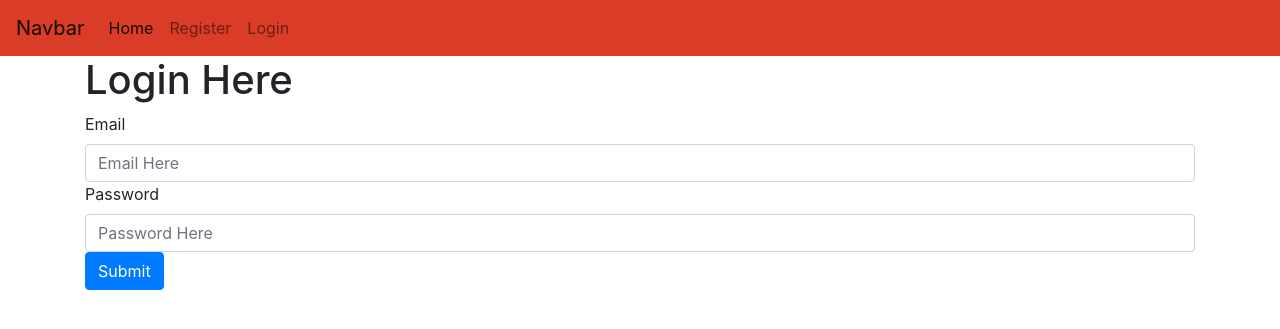
After one commit to Terlam/chicodes_week5_day2, a Flask app: page /login in a window 1280 px wide. The commit adds this page. Shown: the top 329 px of the page. Run offline with Flask 2, Linux system fonts and the light colour scheme; some libraries are stand-ins or nearby versions.

Commit message:
register and login creation - TM

```diff
--- a/marvel_phonebook_app/forms.py
+++ b/marvel_phonebook_app/forms.py
@@ -8,9 +8,14 @@ from wtforms.validators import DataRequired,EqualTo, Email
 # Email == making sure the field has a proper email given to it
 
 class AvengerInfoForm(FlaskForm):
-    heroname = StringField('Heroname', validators = [DataRequired()])
+    username = StringField('Username', validators = [DataRequired()])
     phone = StringField('Phone', validators = [DataRequired()])
     email = StringField('Email', validators = [DataRequired(), Email()])
     password = PasswordField('Password', validators = [DataRequired()])
     # confirm_pass = PasswordField('Confirm Password', validators = [DataRequired(), EqualTo('password')])
     submit = SubmitField()
+
+class LoginForm(FlaskForm):
+    email = StringField('Email', validators = [DataRequired(), Email()])
+    password = PasswordField('Password', validators = [DataRequired()])
+    submit = SubmitField()
--- a/marvel_phonebook_app/routes.py
+++ b/marvel_phonebook_app/routes.py
@@ -1,11 +1,18 @@
 # Imort the app variable from the init
-from marvel_phonebook_app import app
+from marvel_phonebook_app import app,db
 
 # Import specific packages from flask
-from flask import render_template,request
+from flask import render_template,request, redirect, url_for
 
 # Import Our Form(s)
-from marvel_phonebook_app.forms import AvengerInfoForm
+from marvel_phonebook_app.forms import AvengerInfoForm, LoginForm
+
+# Import of Our Model(s) for the Database
+from marvel_phonebook_app.models import User,Post, check_password_hash
+
+# Import for Flask Login functions - login_required
+# login_user, curent_user, logout_user
+from flask_login import login_required, login_user, current_user, logout_user
 
 # Default Home Route
 @app.route('/')
@@ -19,11 +26,44 @@ def register():
     # Validation of our form
     if request.method == 'POST' and form.validate():
         # Get Information from the form
-        heroname = form.heroname.data
+        username = form.username.data
         phone = form.phone.data
         email = form.email.data
         password = form.password.data
         # Print the data to the server that comes from the form
-        print(heroname,phone,email,password)
+        print(username,phone,email,password)
+
+        #Creation/Init of our user Class (aka Model)
+        user = User(username,email,password)
+
+        # open a connection to the database
+
+        db.session.add(user)
+
+        # Commit all data to database
+        db.session.commit()
+
+        # Open a connection to the database
+        db.session.add(user)
 
     return render_template('register.html',user_form = form)
+
+@app.route('/login', methods = ['GET', 'POST'])
+def login():
+    form = LoginForm()
+    if request.method == 'POST' and form.validate():
+        email = form.email.data
+        password = form.password.data
+        # Saving the logged in user to a variable
+        logged_user = User.query.filter(User.email == email).first()
+        # Check the pasword of the newly found user
+        # and validate the password against the hash value
+        # inside of the database
+        if logged_user and check_password_hash(logged_user.password, password):
+            login_user(logged_user)
+            #todo
+            return redirect(url_for('home'))
+        else:
+            #todo
+            return redirect(url_for('login'))
+    return render_template('login.html', login_form = form)
--- a/marvel_phonebook_app/templates/home.html
+++ b/marvel_phonebook_app/templates/home.html
@@ -1,5 +1,5 @@
 {% extends 'base.html' %}
 
 {% block content %}
-<h1>whatup yall</h1>
+<h1>Whatup Y'all</h1>
 {% endblock content %}
--- /dev/null
+++ b/marvel_phonebook_app/templates/login.html
@@ -0,0 +1,26 @@
+{% extends 'base.html' %}
+
+{% block content %}
+
+    <div class="container">
+        <h1>Login Here</h1>
+        <form method="POST">
+            {{ login_form.hidden_tag() }}
+            <div class="form-group">
+                <fieldset>
+                    {{ login_form.email.label }}
+                    {{ login_form.email(class="form-control", placeholder = "Email Here") }}
+                </fieldset>
+                <fieldset>
+                    {{ login_form.password.label }}
+                    {{ login_form.password(class="form-control", placeholder = "Password Here") }}
+                </fieldset>
+                    {{ login_form.submit(class="btn btn-primary") }}
+            </div>
+
+        </form>
+
+    </div>
+
+
+{% endblock content %}
--- a/marvel_phonebook_app/templates/nav.html
+++ b/marvel_phonebook_app/templates/nav.html
@@ -7,6 +7,7 @@
       <div class="navbar-nav">
         <a class="nav-item nav-link active" href="{{ url_for('home') }}">Home <span class="sr-only">(current)</span></a>
         <a class="nav-item nav-link" href="{{ url_for('register') }}">Register</a>
+        <a class="nav-item nav-link" href="{{ url_for('login') }}">Login</a>
       </div>
     </div>
   </nav>
--- a/marvel_phonebook_app/templates/register.html
+++ b/marvel_phonebook_app/templates/register.html
@@ -10,8 +10,8 @@
         {{ user_form.hidden_tag() }}
         <div class="form-group container">
             <fieldset>
-                {{ user_form.heroname.label }}
-                {{ user_form.heroname(class="form-control", placeholder = "Add Hero Name") }}
+                {{ user_form.username.label }}
+                {{ user_form.username(class="form-control", placeholder = "Add User Name") }}
             </fieldset>
 
             <fieldset>
```
Also changed, not shown: marvel_phonebook_app/__init__.py (+8 -0 lines), marvel_phonebook_app/models.py (+19 -8 lines).
